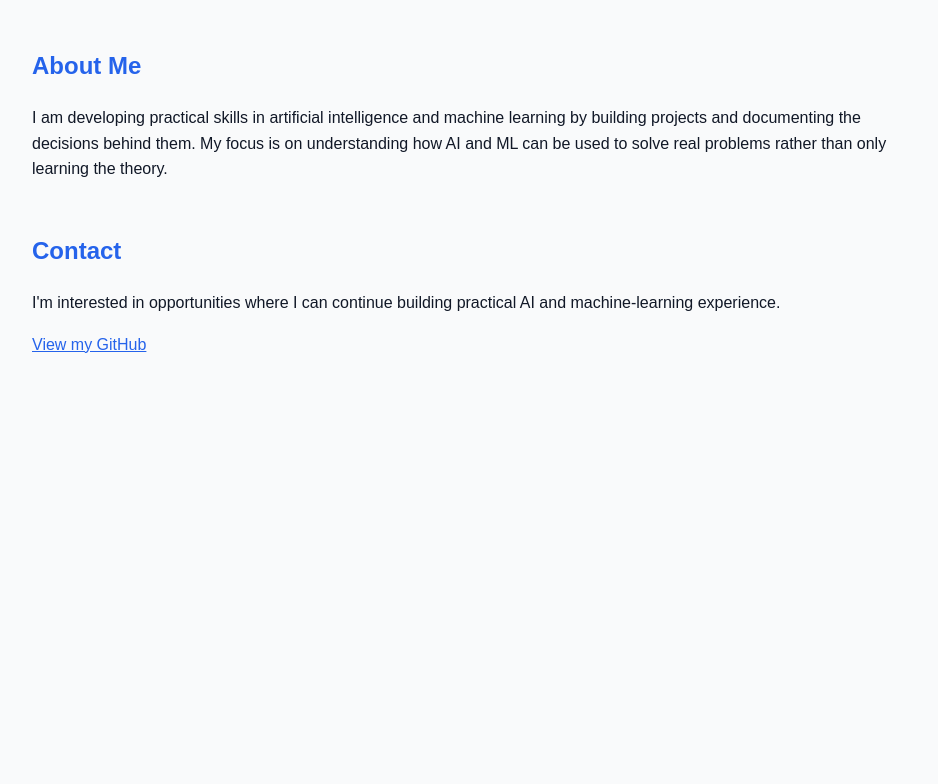
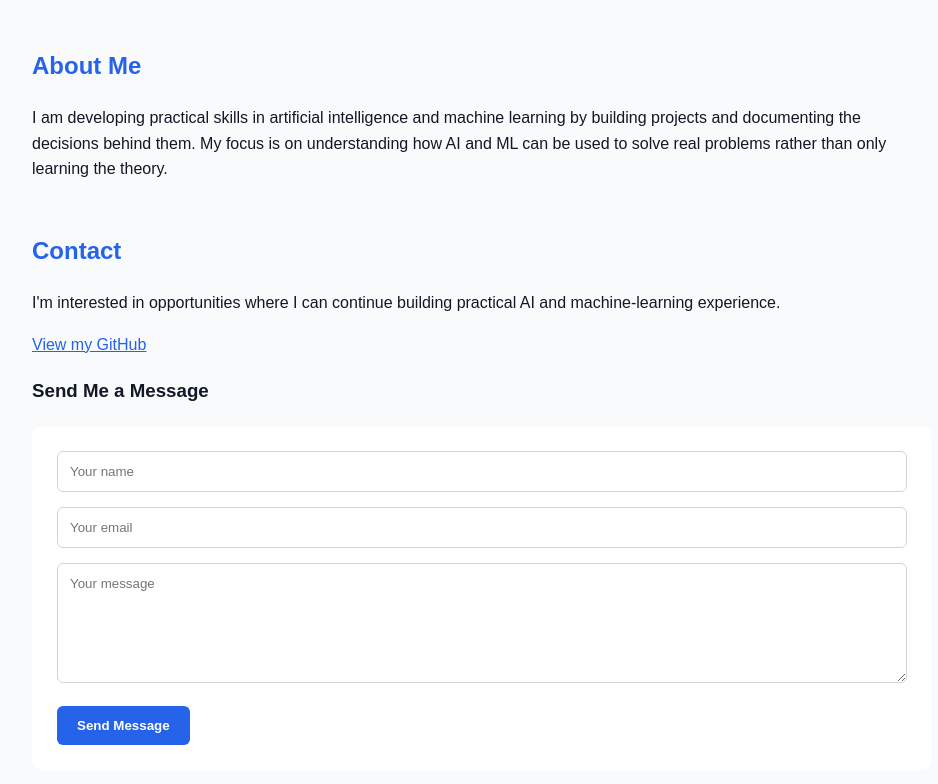
Before and after one commit to hafsajavedkkk/portfolio-, a plain HTML site: page index.html in a window 1280 px wide. Shown: the part 1350-2134 px from the top of the page, without its empty margins (158-1096 px from the left). Before the commit the page ends 1764 px from the top, so only its background shows below. Drawn offline with Linux system fonts and the light colour scheme.

Commit message:
Update index.html

```diff
--- a/index.html
+++ b/index.html
@@ -46,6 +46,43 @@
 
     a {
       color: #2563EB;
+    }
+
+    form {
+      background: white;
+      padding: 25px;
+      border-radius: 10px;
+      margin-top: 20px;
+    }
+
+    input,
+    textarea {
+      width: 100%;
+      box-sizing: border-box;
+      padding: 12px;
+      margin-bottom: 15px;
+      border: 1px solid #D1D5DB;
+      border-radius: 6px;
+      font-family: Arial, sans-serif;
+    }
+
+    textarea {
+      min-height: 120px;
+      resize: vertical;
+    }
+
+    button {
+      background: #2563EB;
+      color: white;
+      border: none;
+      padding: 12px 20px;
+      border-radius: 6px;
+      cursor: pointer;
+      font-weight: bold;
+    }
+
+    button:hover {
+      opacity: 0.9;
     }
   </style>
 </head>
@@ -116,7 +153,6 @@
         fixed workflow into a more agent-like system.
       </p>
     </div>
-
   </section>
 
   <section id="about">
@@ -144,6 +180,37 @@
         View my GitHub
       </a>
     </p>
+
+    <h3>Send Me a Message</h3>
+
+    <form action="https://formsubmit.co/YOUR_EMAIL" method="POST">
+
+      <input
+        type="text"
+        name="name"
+        placeholder="Your name"
+        required
+      >
+
+      <input
+        type="email"
+        name="email"
+        placeholder="Your email"
+        required
+      >
+
+      <textarea
+        name="message"
+        placeholder="Your message"
+        required
+      ></textarea>
+
+      <input type="hidden" name="_subject" value="New Portfolio Message">
+      <input type="hidden" name="_captcha" value="false">
+
+      <button type="submit">Send Message</button>
+
+    </form>
   </section>
 
 </body>
```
